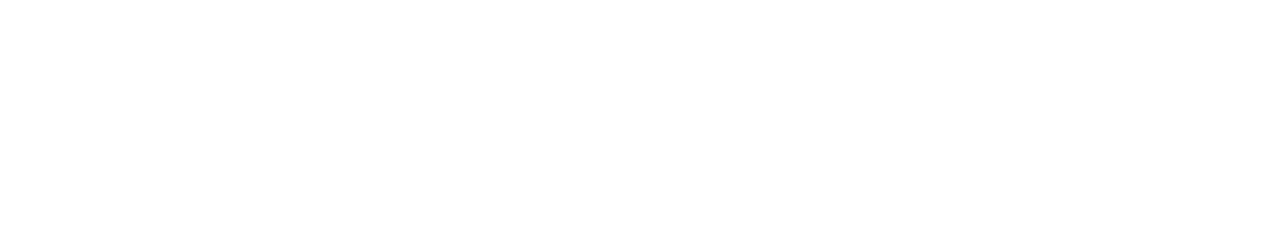
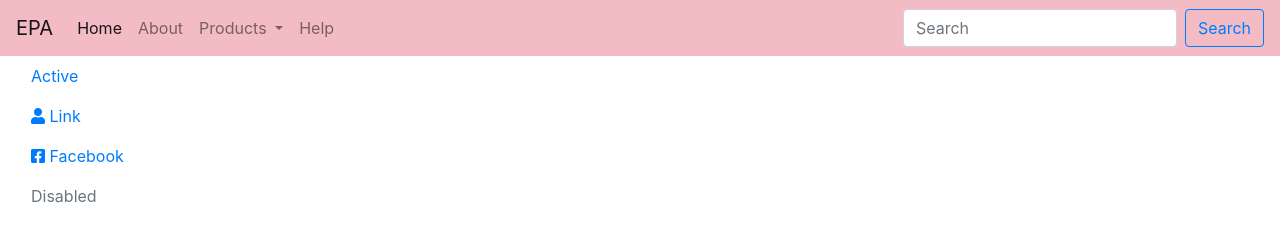
Before and after one commit to danieljbuyinza/event-planner-app, a plain HTML site: page guest.html in a window 1280 px wide. Drawn offline with nearby package versions, Linux system fonts and the light colour scheme.

Commit message:
Added the navbar

```diff
--- /dev/null
+++ b/customcss/guest.css
@@ -0,0 +1,4 @@
+.bg-pink{
+    background-color: rgb(243, 188, 197) !important;
+
+}
--- /dev/null
+++ b/customcss/navbar.css
@@ -0,0 +1,4 @@
+.bg-pink{
+    background-color: rgb(243, 188, 197) !important;
+
+}
--- a/guest.html
+++ b/guest.html
@@ -4,9 +4,92 @@
     <meta charset="UTF-8">
     <meta name="viewport" content="width=device-width, initial-scale=1.0">
     <meta http-equiv="X-UA-Compatible" content="ie=edge">
+
+     <!-- Bootstrap CSS -->
+     <link rel="stylesheet" href="./css/bootstrap.min.css">
+     <link rel="stylesheet" href="./fontawesome/css/all.css">
+
+     <!--Custom CSS-->
+     <link rel="stylesheet" href="./customcss/navbar.css">
     <title>Guests</title>
 </head>
 <body>
+    <nav class="navbar bg-pink navbar-expand-lg navbar-light bg-light">
+    <a class="navbar-brand" href="#">EPA</a>
+    <button class="navbar-toggler" type="button" data-toggle="collapse" data-target="#navbarSupportedContent" aria-controls="navbarSupportedContent" aria-expanded="false" aria-label="Toggle navigation">
+        <span class="navbar-toggler-icon"></span>
+    </button>
+
+    <div class="collapse navbar-collapse" id="navbarSupportedContent">
+        <ul class="navbar-nav mr-auto">
+        <li class="nav-item active">
+            <a class="nav-link" href="#">Home <span class="sr-only">(current)</span></a>
+        </li>
+        <li class="nav-item">
+            <a class="nav-link" href="#">About</a>
+        </li>
+        <li class="nav-item dropdown">
+            <a class="nav-link dropdown-toggle" href="#" id="navbarDropdown" role="button" data-toggle="dropdown" aria-haspopup="true" aria-expanded="false">
+            Products
+            </a>
+            <div class="dropdown-menu" aria-labelledby="navbarDropdown">
+            <a class="dropdown-item" href="#">Vendors</a>
+            <a class="dropdown-item" href="#">Guestlist</a>
+            <a class="dropdown-item" href="#">Collaboration</a>
+
+            </div>
+        </li>
+
+        <li class="nav-item help">
+                <a class="nav-link" href="#">Help</a>
+            </li>
+
+        </ul>
+        <form class="form-inline my-2 my-lg-0">
+        <input class="form-control mr-sm-2" type="search" placeholder="Search" aria-label="Search">
+        <button class="btn btn-outline-primary my-2 my-sm-0" type="submit">Search</button>
+        </form>
+
+
+
+    </div>
+    </nav>
+
+
+    <div class="container-fluid">
+        <div class="row">
+            <div class="col-md-3 left">
+                    <ul class="nav flex-column">
+                            <li class="nav-item">
+                              <a class="nav-link active" href="#">Active</a>
+                            </li>
+                            <li class="nav-item">
+                              <a class="nav-link" href="#">
+                                  <i class="fas fa-user"></i> Link</a>
+                            </li>
+                            <li class="nav-item">
+                              <a class="nav-link" href="https://facebook.com">
+                                  <i class="fab fa-facebook-square"></i> Facebook</a>
+                            </li>
+                            <li class="nav-item">
+                              <a class="nav-link disabled" href="#" tabindex="-1" aria-disabled="true">Disabled</a>
+                            </li>
+                          </ul>
+
+            </div>
+            <div class="col-md-9 right">
+
+            </div>
+
+
+        </div>
+    </div>
+
+    <!--JS -->
+<script src="https://code.jquery.com/jquery-3.3.1.slim.min.js" integrity="sha384-q8i/X+965DzO0rT7abK41JStQIAqVgRVzpbzo5smXKp4YfRvH+8abtTE1Pi6jizo" crossorigin="anonymous"></script>
+<script src="https://cdnjs.cloudflare.com/ajax/libs/popper.js/1.14.7/umd/popper.min.js" integrity="sha384-UO2eT0CpHqdSJQ6hJty5KVphtPhzWj9WO1clHTMGa3JDZwrnQq4sF86dIHNDz0W1" crossorigin="anonymous"></script>
+<script src="https://stackpath.bootstrapcdn.com/bootstrap/4.3.1/js/bootstrap.min.js" integrity="sha384-JjSmVgyd0p3pXB1rRibZUAYoIIy6OrQ6VrjIEaFf/nJGzIxFDsf4x0xIM+B07jRM" crossorigin="anonymous"></script>
+
 
 </body>
 </html>
```
Also changed, not shown: navbar.html (added, +71 -0 lines).
